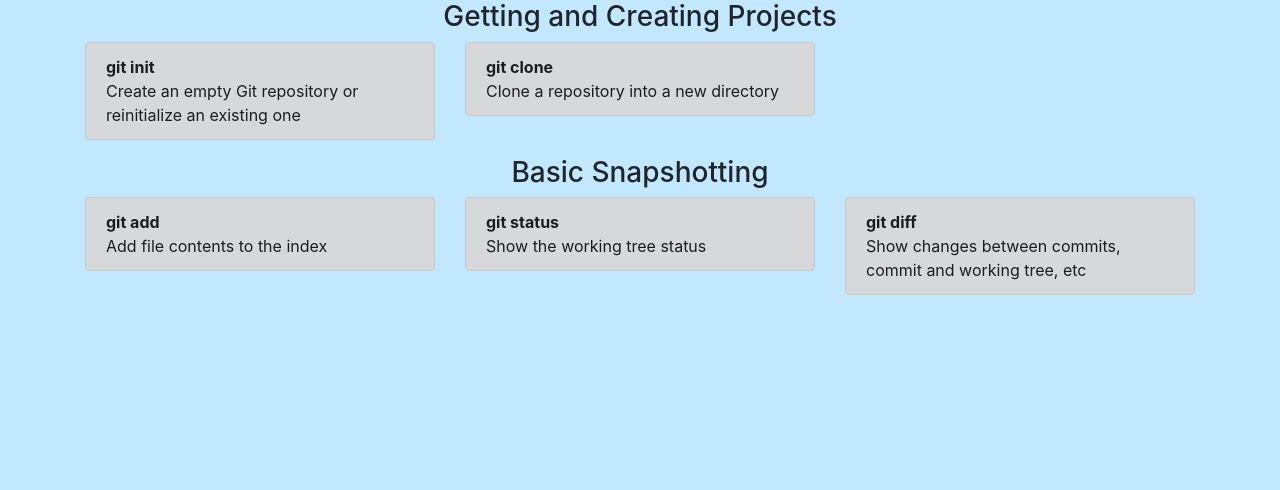
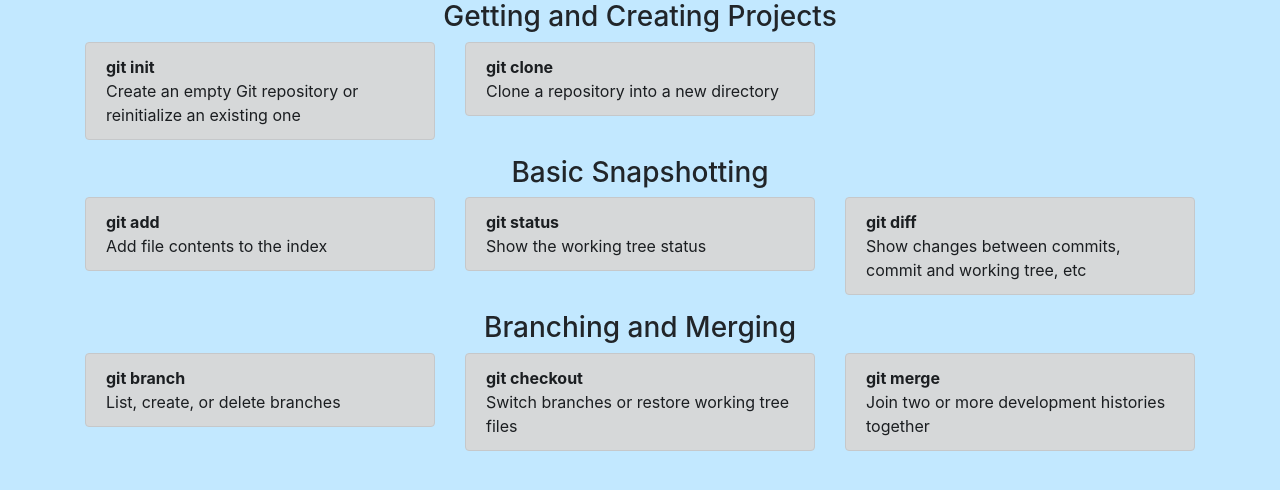
Before and after one commit to Straange/evaluation-local1, a plain HTML site: page index.html in a window 1280 px wide. Drawn offline with nearby package versions, Linux system fonts and the light colour scheme.

Commit message:
adding part mergin branching

```diff
--- a/index.html
+++ b/index.html
@@ -70,5 +70,36 @@
       </div>
       </div>
     </div>
+    <div class="content container">
+            <div class="row">
+          <div class="col-sm-4">
+          </div>
+          <div class="col-sm-4" style="text-align:center;">
+            <h3>Branching and Merging</h3>
+          </div>
+          <div class="col-sm-4">
+          </div>
+          </div>
+      <div class="row ">
+      <div class="col-sm-4">
+        <div class="alert alert-dark" role="alert">
+          <b>git branch</b><br>
+          List, create, or delete branches
+        </div>
+      </div>
+      <div class="col-sm-4">
+        <div class="alert alert-dark" role="alert">
+        <b>git checkout </b><br>
+        Switch branches or restore working tree files
+        </div>
+      </div>
+      <div class="col-sm-4">
+        <div class="alert alert-dark" role="alert">
+        <b>git merge </b><br>
+        Join two or more development histories together
+        </div>
+      </div>
+      </div>
+    </div>
   </body>
 </html>
```
